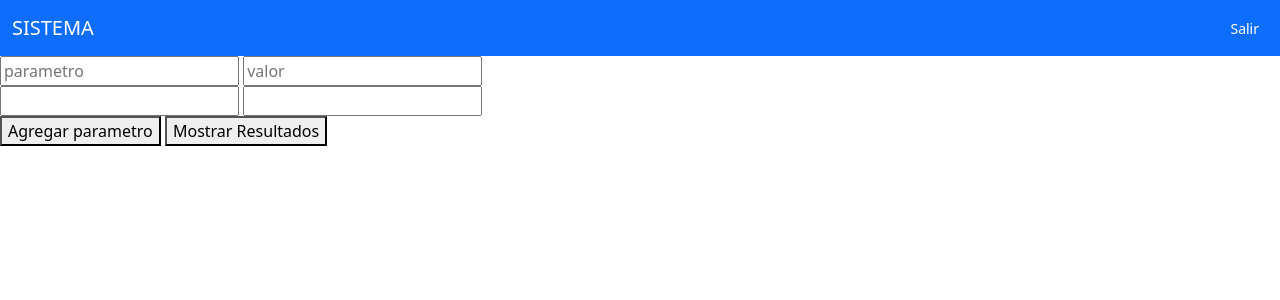
After one commit to oixgres/HCarbono, a PHP site: page /codes/html/userPage.html in a window 1280 px wide. The commit adds this page. Shown: the top 300 px of the page. Run offline with PHP 8.4, Linux system fonts and the light colour scheme; some libraries are stand-ins or nearby versions.

Commit message:
Se comenzo a trabajar con la grafica

```diff
--- /dev/null
+++ b/SistemaEmisiones/codes/css/graphStyle.css
@@ -0,0 +1,5 @@
+
+.form-param{
+  padding: 20px;
+  background-color: #fff;
+}
--- a/SistemaEmisiones/codes/html/register.html
+++ b/SistemaEmisiones/codes/html/register.html
@@ -8,7 +8,7 @@
     <link href="https://cdn.jsdelivr.net/npm/bootstrap@5.0.0-beta2/dist/css/bootstrap.min.css" rel="stylesheet" integrity="sha384-BmbxuPwQa2lc/FVzBcNJ7UAyJxM6wuqIj61tLrc4wSX0szH/Ev+nYRRuWlolflfl" crossorigin="anonymous">
     <script src="https://cdn.jsdelivr.net/npm/bootstrap@5.0.0-beta2/dist/js/bootstrap.bundle.min.js" integrity="sha384-b5kHyXgcpbZJO/tY9Ul7kGkf1S0CWuKcCD38l8YkeH8z8QjE0GmW1gYU5S9FOnJ0" crossorigin="anonymous"></script>
 
-    <link rel="stylesheet" href="../css/style.css">
+    <link rel="stylesheet" href="../css/pageStyle.css">
   </head>
 
   <body class="page-settings">
--- /dev/null
+++ b/SistemaEmisiones/codes/html/userPage.html
@@ -0,0 +1,42 @@
+<!DOCTYPE html>
+
+<html lang="en" dir="ltr">
+  <head>
+    <meta charset="utf-8">
+    <title>Sistema Emisiones (Nombre en desarrollo)</title>
+
+    <link href="https://cdn.jsdelivr.net/npm/bootstrap@5.0.0-beta2/dist/css/bootstrap.min.css" rel="stylesheet" integrity="sha384-BmbxuPwQa2lc/FVzBcNJ7UAyJxM6wuqIj61tLrc4wSX0szH/Ev+nYRRuWlolflfl" crossorigin="anonymous">
+    <script src="https://cdn.jsdelivr.net/npm/bootstrap@5.0.0-beta2/dist/js/bootstrap.bundle.min.js" integrity="sha384-b5kHyXgcpbZJO/tY9Ul7kGkf1S0CWuKcCD38l8YkeH8z8QjE0GmW1gYU5S9FOnJ0" crossorigin="anonymous"></script>
+
+    <script src="plotly-latest.min.js"></script>
+    <link rel="stylesheet" href="../css/style.css">
+  </head>
+
+  <body class="page-settings">
+    <nav class="navbar navbar-dark bg-primary">
+      <div class="container-fluid">
+        <a class="navbar-brand" href="#">SISTEMA</a>
+        <ul class="navbar-nav me-auto justify-content-end">
+        </ul>
+        <a class="btn btn-primary btn-sm button-settings "href="../../index.html">Salir</a>
+      </div>
+    </nav>
+
+    <form id="form-param">
+      <div class="">
+        <div>
+          <input type="text" class="parametro" placeholder="parametro">
+          <input type="number" class="valor" placeholder="valor">
+        </div>
+        <div>
+          <input type="number" name="" value="" class="parametro">
+          <input type="text" name="" value="" class="valor">
+        </div>
+      </div>
+      <div class="">
+        <button type="button" class="addParam" name="button">Agregar parametro</button>
+        <button type="button" class="showResults">Mostrar Resultados</button>
+      </div>
+    </form>
+  </body>
+</html>
--- a/SistemaEmisiones/codes/php/adminPage.php
+++ b/SistemaEmisiones/codes/php/adminPage.php
@@ -8,7 +8,7 @@
     <link href="https://cdn.jsdelivr.net/npm/bootstrap@5.0.0-beta2/dist/css/bootstrap.min.css" rel="stylesheet" integrity="sha384-BmbxuPwQa2lc/FVzBcNJ7UAyJxM6wuqIj61tLrc4wSX0szH/Ev+nYRRuWlolflfl" crossorigin="anonymous">
     <script src="https://cdn.jsdelivr.net/npm/bootstrap@5.0.0-beta2/dist/js/bootstrap.bundle.min.js" integrity="sha384-b5kHyXgcpbZJO/tY9Ul7kGkf1S0CWuKcCD38l8YkeH8z8QjE0GmW1gYU5S9FOnJ0" crossorigin="anonymous"></script>
 
-    <link rel="stylesheet" href="../css/style.css">
+    <link rel="stylesheet" href="../css/pageStyle.css">
   </head>
 
   <body class="page-settings">
--- a/SistemaEmisiones/codes/php/updateUser.php
+++ b/SistemaEmisiones/codes/php/updateUser.php
@@ -9,7 +9,7 @@
     <link href="https://cdn.jsdelivr.net/npm/bootstrap@5.0.0-beta2/dist/css/bootstrap.min.css" rel="stylesheet" integrity="sha384-BmbxuPwQa2lc/FVzBcNJ7UAyJxM6wuqIj61tLrc4wSX0szH/Ev+nYRRuWlolflfl" crossorigin="anonymous">
     <script src="https://cdn.jsdelivr.net/npm/bootstrap@5.0.0-beta2/dist/js/bootstrap.bundle.min.js" integrity="sha384-b5kHyXgcpbZJO/tY9Ul7kGkf1S0CWuKcCD38l8YkeH8z8QjE0GmW1gYU5S9FOnJ0" crossorigin="anonymous"></script>
 
-    <link rel="stylesheet" href="../css/style.css">
+    <link rel="stylesheet" href="../css/pageStyle.css">
   </head>
 
   <body class="page-settings">
--- a/SistemaEmisiones/index.html
+++ b/SistemaEmisiones/index.html
@@ -8,7 +8,7 @@
     <link href="https://cdn.jsdelivr.net/npm/bootstrap@5.0.0-beta2/dist/css/bootstrap.min.css" rel="stylesheet" integrity="sha384-BmbxuPwQa2lc/FVzBcNJ7UAyJxM6wuqIj61tLrc4wSX0szH/Ev+nYRRuWlolflfl" crossorigin="anonymous">
     <script src="https://cdn.jsdelivr.net/npm/bootstrap@5.0.0-beta2/dist/js/bootstrap.bundle.min.js" integrity="sha384-b5kHyXgcpbZJO/tY9Ul7kGkf1S0CWuKcCD38l8YkeH8z8QjE0GmW1gYU5S9FOnJ0" crossorigin="anonymous"></script>
 
-    <link rel="stylesheet" href="codes/css/style.css">
+    <link rel="stylesheet" href="codes/css/pageStyle.css">
   </head>
 
   <body class="page-settings">
@@ -23,7 +23,7 @@
           <ul class="navbar-nav me-auto justify-content-end">
           </ul>
 
-          <form class="d-inline-flex" method="post" action="codes/php/adminLogin.php">
+          <form class="d-inline-flex" method="post" action="codes/php/login.php">
             <div class="d-flex flex-row">
               <div class="mt-1" style="color:white;">Usuario</div>
               <input class="form-control form-control-sm mx-1" type="text" placeholder="Ingresar Usuario" aria-label="Ingresar Usuario" name="username">
```
Also changed, not shown: SistemaEmisiones/codes/js/graph.js (added, +15 -0 lines), SistemaEmisiones/codes/php/login.php (renamed from SistemaEmisiones/codes/php/adminLogin.php, +11 -0 lines), SistemaEmisiones/codes/css/pageStyle.css (renamed from SistemaEmisiones/codes/css/style.css), 1 other file.
